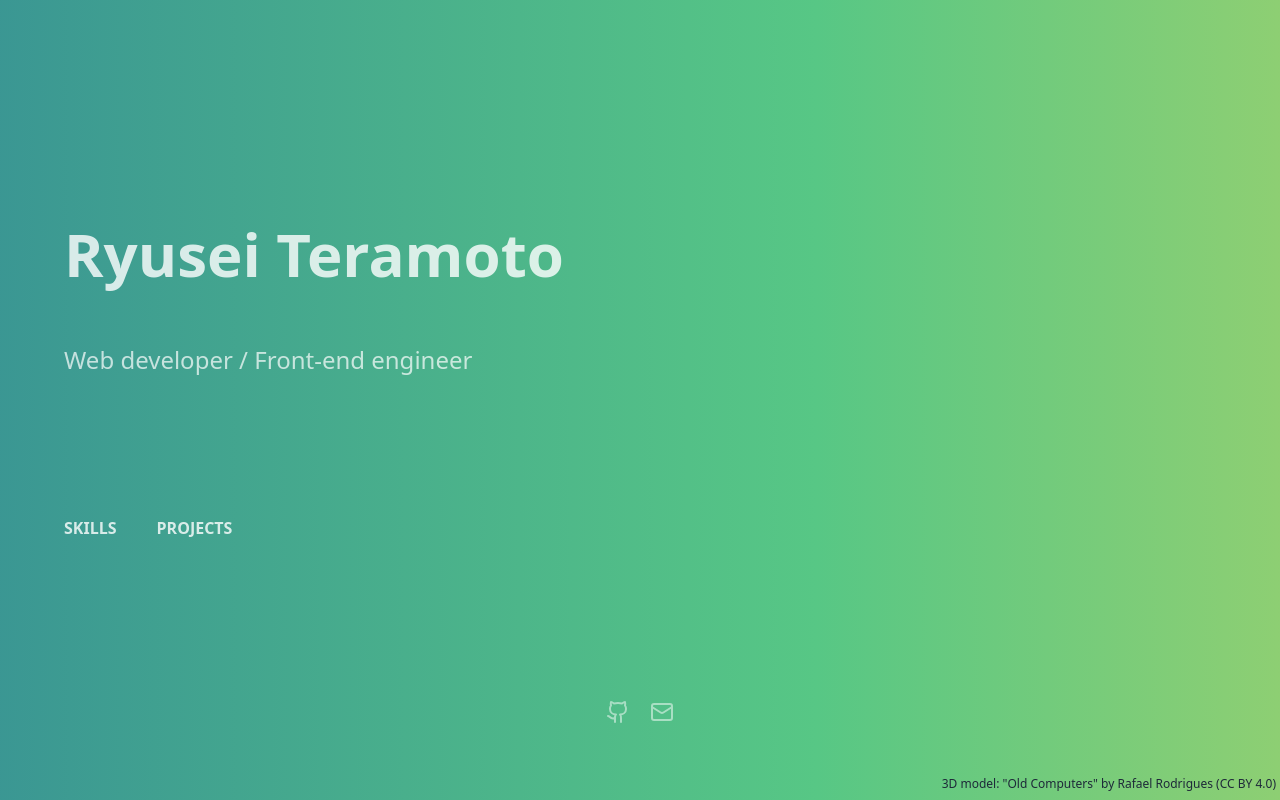
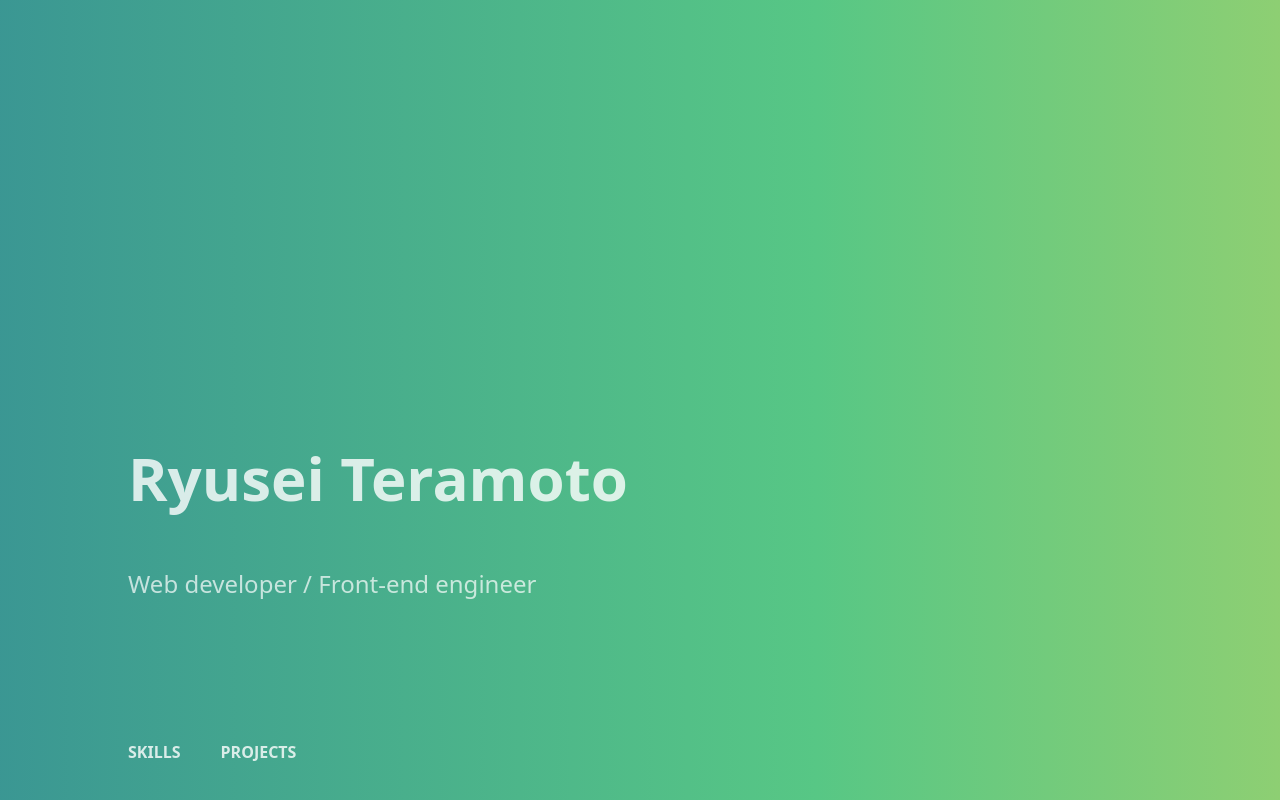
Before and after one commit to Ryutera/Portfolio, a Next.js app: page / in a window 1280 px wide. Built offline with nearby package versions, Linux system fonts and the light colour scheme; no server answers.

Commit message:
Fixed a layout shifting issue on mobile when displaying the project section.

```diff
--- a/app/page.tsx
+++ b/app/page.tsx
@@ -42,7 +42,7 @@
       <div className="relative z-10 h-screen">
 
 
-        <div className='grid sm:grid-cols-2'>
+        <div className=' sm:grid-cols-2'>
 
           <main className="flex flex-col sm:gap-15 gap-5 mt-[15%] sm:mt-[35%] ml-[10%]  h-screens text-white">
             <h1 className="sm:text-6xl text-4xl font-bold opacity-[0.8]">Ryusei Teramoto</h1>
--- a/components/Projects.tsx
+++ b/components/Projects.tsx
@@ -97,7 +97,7 @@
                   className="object-cover w-full h-40 sm:h-48 opacity-80"
                 />
                 <div className="absolute inset-x-0 bottom-0 bg-gradient-to-t from-black/70 to-transparent p-3">
-                  <h3 className="text-white text-base sm:text-lg font-semibold">
+                  <h3 className="text-white text-sm sm:text-lg font-semibold">
                     <Link href={item.link}>
                       {item.name}
                     </Link>
```
